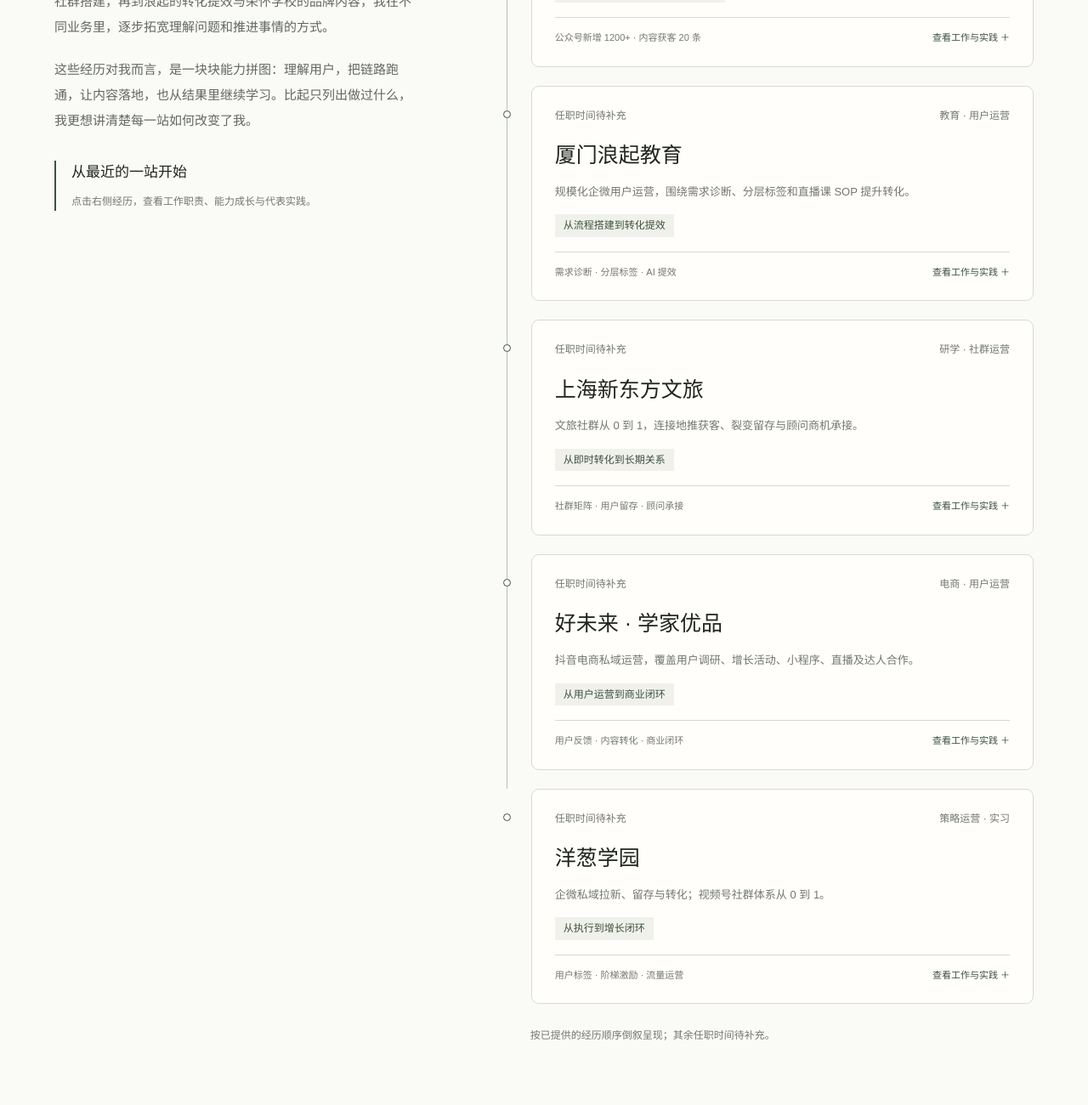
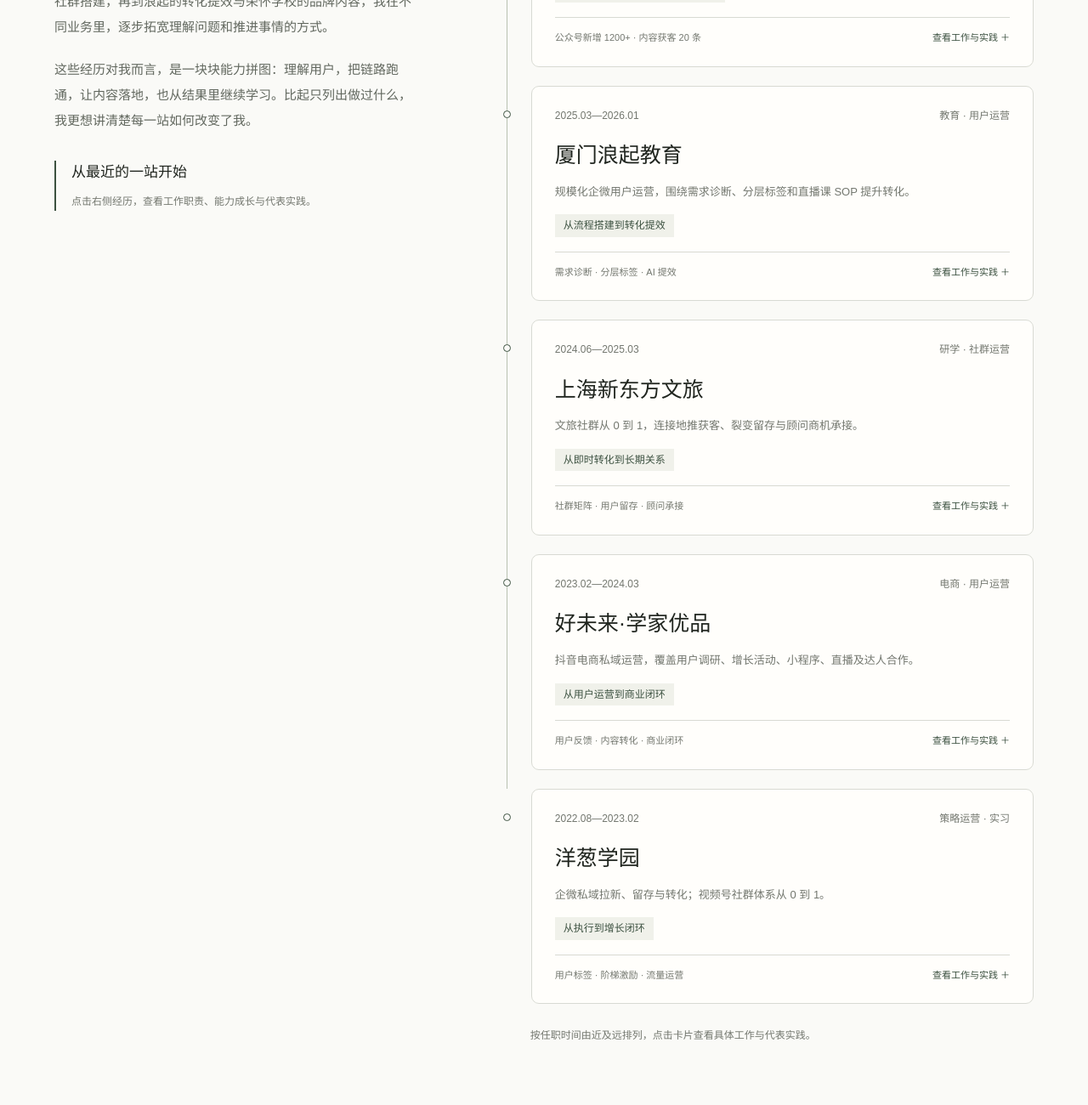
Before and after one commit to lalala0705/personal-website, a plain HTML site: page index.html in a window 1280 px wide. Shown: the part 1580-2880 px from the top of the page at 85% size. Drawn offline with Linux system fonts and the light colour scheme.

Commit message:
Sync confirmed employment dates for all four previous roles

```diff
--- a/content.js
+++ b/content.js
@@ -82,10 +82,11 @@ const careerDetails = [
       }
     ],
     "documents": [],
-    "primaryTitle": "北京｜私域裂变增长与分层运营"
+    "primaryTitle": "北京｜私域裂变增长与分层运营",
+    "period": "2022.08—2023.02"
   },
   {
-    "fullName": "好未来 · 学家优品",
+    "fullName": "好未来·学家优品",
     "location": "电商业务",
     "scope": "抖音电商私域运营，覆盖用户调研、增长活动、小程序、直播及达人合作。",
     "metrics": [
@@ -155,7 +156,8 @@ const careerDetails = [
       "小程序搭建方案（鸡蛋履约）",
       "学家在路上 · 志愿者招募"
     ],
-    "primaryTitle": "私域运营与小程序商业化落地"
+    "primaryTitle": "私域运营与小程序商业化落地",
+    "period": "2023.02—2024.03"
   },
   {
     "fullName": "上海新东方文旅",
@@ -198,7 +200,8 @@ const careerDetails = [
       "社群运营 SOP",
       "研学手册"
     ],
-    "primaryTitle": "研学文旅社群从 0 到 1"
+    "primaryTitle": "研学文旅社群从 0 到 1",
+    "period": "2024.06—2025.03"
   },
   {
     "fullName": "厦门浪起教育",
@@ -244,7 +247,8 @@ const careerDetails = [
     "documents": [
       "浪起课程顾问个人 SOP"
     ],
-    "primaryTitle": "用户诊断与直播转化 SOP"
+    "primaryTitle": "用户诊断与直播转化 SOP",
+    "period": "2025.03—2026.01"
   },
   {
     "fullName": "荣怀学校",
--- a/index.html
+++ b/index.html
@@ -6,7 +6,7 @@
 <main>
 <section id="home" class="hero section"><div class="hero-main"><p class="eyebrow">A PERSONAL INDEX / 持续更新的个人切片</p><h1>在真实的问题里，<br>持续<span class="serif">生长。</span></h1><p class="intro">你好，我是侯雪斌，叫我 Bill 就好。<br>一个做用户运营、也喜欢追问 Why 的业务探索者。</p><div class="hero-actions"><a href="#journey" class="button primary">看看我的实践</a><button class="button resume" aria-describedby="resume-note" disabled>下载简历 <span>↓</span></button><span id="resume-note" class="small">简历待上传</span></div><dl class="identity"><div><dt>坐标</dt><dd>城市待补充</dd></div><div><dt>身份</dt><dd>用户运营 · 业务增长</dd></div><div><dt>此刻</dt><dd>保持好奇，继续探索</dd></div></dl></div><figure class="hero-photo"><img src="assets/mountain.jpg" alt="云雾与阳光中的山野，摄影风格示意图" fetchpriority="high"><figcaption><span>ALONG THE WAY</span>给生活，留一点旷野。</figcaption></figure><div class="hero-bottom"><span>靠谱、有趣、有温度。做能带来正向价值的人。</span><span>向下探索 / SCROLL TO EXPLORE</span></div></section>
 <section class="about section" aria-labelledby="about-title"><div><p class="eyebrow">A LITTLE ABOUT ME</p><h2 id="about-title">比起标签，<br>更想做个<span class="serif">靠谱的人。</span></h2></div><div class="about-content"><p>机器人工程专业出身，走进过电商、文旅与教培。从一个人负责的 0 到 1 项目，到用户分层、内容、活动和转化链路，我愿意把自己定义为一个「搞业务的」。</p><p>工作里，希望成为懂业务、能扛事、会补位的队友；生活里，愿意倾听，也始终对新事物保持好奇。持续学习，是我理解问题、寻找方法的一种习惯。</p><div class="tags"><span>用户运营</span><span>私域增长</span><span>0 到 1 项目</span><span>持续学习</span></div><div class="working-note"><span>和我一起做事</span><p>直接、具体的反馈很有帮助。我也在提醒自己：把一件事做完之后，停下来复盘和打磨，让「完成」走向「做到位」。</p></div></div></section>
-<section id="journey" class="section journey" aria-labelledby="journey-title"><span id="work" class="anchor-alias" aria-hidden="true"></span><div class="journey-layout"><div class="journey-story"><p class="eyebrow">EXPERIENCE & PRACTICE</p><h2 id="journey-title">每一段经历，<br>都在补齐<span class="serif">自己。</span></h2><p>从洋葱学园的私域增长，到学家优品的电商实践、新东方文旅的社群搭建，再到浪起的转化提效与荣怀学校的品牌内容，我在不同业务里，逐步拓宽理解问题和推进事情的方式。</p><p>这些经历对我而言，是一块块能力拼图：理解用户，把链路跑通，让内容落地，也从结果里继续学习。比起只列出做过什么，我更想讲清楚每一站如何改变了我。</p><div class="journey-story-note"><span>从最近的一站开始</span><p>点击右侧经历，查看工作职责、能力成长与代表实践。</p></div></div><div class="journey-experiences"><p class="timeline-caption">由近及远 · 经历与代表项目</p><ol class="experience-timeline" id="experience-timeline" aria-label="按经历顺序倒叙排列"></ol><p class="editor-note">按已提供的经历顺序倒叙呈现；其余任职时间待补充。</p></div></div></section>
+<section id="journey" class="section journey" aria-labelledby="journey-title"><span id="work" class="anchor-alias" aria-hidden="true"></span><div class="journey-layout"><div class="journey-story"><p class="eyebrow">EXPERIENCE & PRACTICE</p><h2 id="journey-title">每一段经历，<br>都在补齐<span class="serif">自己。</span></h2><p>从洋葱学园的私域增长，到学家优品的电商实践、新东方文旅的社群搭建，再到浪起的转化提效与荣怀学校的品牌内容，我在不同业务里，逐步拓宽理解问题和推进事情的方式。</p><p>这些经历对我而言，是一块块能力拼图：理解用户，把链路跑通，让内容落地，也从结果里继续学习。比起只列出做过什么，我更想讲清楚每一站如何改变了我。</p><div class="journey-story-note"><span>从最近的一站开始</span><p>点击右侧经历，查看工作职责、能力成长与代表实践。</p></div></div><div class="journey-experiences"><p class="timeline-caption">由近及远 · 经历与代表项目</p><ol class="experience-timeline" id="experience-timeline" aria-label="按经历顺序倒叙排列"></ol><p class="editor-note">按任职时间由近及远排列，点击卡片查看具体工作与代表实践。</p></div></div></section>
 <div class="future-grid"><section id="lab" class="section future"><p class="eyebrow">BUILD & EXPERIMENT</p><h2>Vibe Coding<span class="asterisk">✳</span></h2><p>把一闪而过的想法，<br>做成可以真实体验的东西。</p><div class="empty"><span class="empty-label">正在酝酿</span><p>一些小作品，一些新尝试。<br>准备好了，就在这里见面。</p><div class="tags"><span>可体验作品</span><span>Skills</span><span>PRD</span></div></div></section><section id="notes" class="section future"><p class="eyebrow">THINKING & CREATION</p><h2>思考与<span class="serif">创作</span><span class="asterisk">✳</span></h2><p>持续记录，慢慢整理。<br>让零散的表达，长成自己的脉络。</p><div class="empty"><span class="empty-label">慢慢积累中</span><p>未来在这里，汇集长期的社交媒体输出。<br>留下一些值得反复回看的思考。</p><div class="tags"><span>观察</span><span>表达</span><span>长期记录</span></div></div></section></div>
 <section id="life" class="section life"><div class="section-head"><div><p class="eyebrow">OFF THE CLOCK</p><h2>也给<span class="serif">不务正业，</span><br>留一点空间。</h2></div><div class="life-note"><p>喜欢旅行，也喜欢拍风景；读书、跑步，<br>看看花草和小动物，让好奇心继续生长。</p><span class="small">这里的图片是风格示意，等待你的真实片段。</span></div></div><div class="photo-grid"><figure><button class="photo-open" data-photo="assets/sea.jpg" data-caption="去远一点的地方 · 旅行"><img src="assets/sea.jpg" alt="海岸与辽阔的海面，旅行风格示意" loading="lazy"><span>查看照片</span></button><figcaption><span>去远一点的地方</span><span class="small">旅行 / TRAVEL</span></figcaption></figure><figure><button class="photo-open" data-photo="assets/light.jpg" data-caption="把日常看得慢一些 · 摄影"><img src="assets/light.jpg" alt="自然光中的树林，摄影风格示意" loading="lazy"><span>查看照片</span></button><figcaption><span>把日常看得慢一些</span><span class="small">摄影 / PHOTOGRAPHY</span></figcaption></figure><figure><button class="photo-open" data-photo="assets/book.jpg" data-caption="在别人的文字里散步 · 阅读"><img src="assets/book.jpg" alt="打开的书，阅读风格示意" loading="lazy"><span>查看照片</span></button><figcaption><span>在别人的文字里散步</span><span class="small">阅读 / READING</span></figcaption></figure></div><div class="closing-note"><span class="asterisk">✳</span><p>不急着给所有的好奇心，<br>找一个有用的理由。</p><span class="small">LIFE IS ALSO A WORK IN PROGRESS.</span></div></section>
 </main><footer><div><h2>保持好奇，继续出发。</h2><p>关于我，也关于我正在成为的人。</p></div><a href="#home">回到顶部 ↑</a><div class="footer-bottom"><span>© <span id="year"></span> 侯雪斌 Bill</span><span>个人网站 · 内容持续整理中</span><span>MADE WITH INTENTION</span></div></footer>
```
Also changed, not shown: 1 other file.
